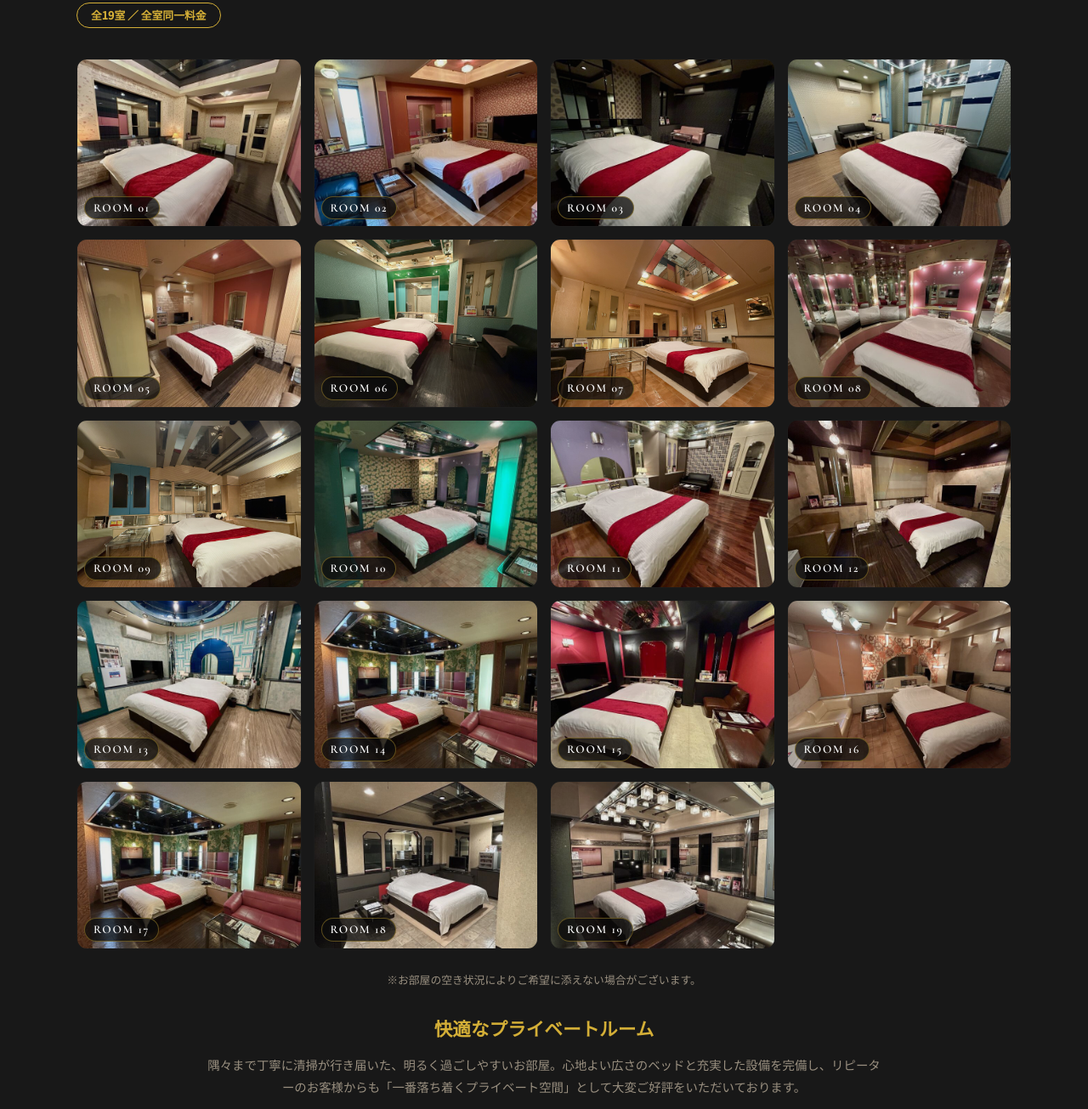
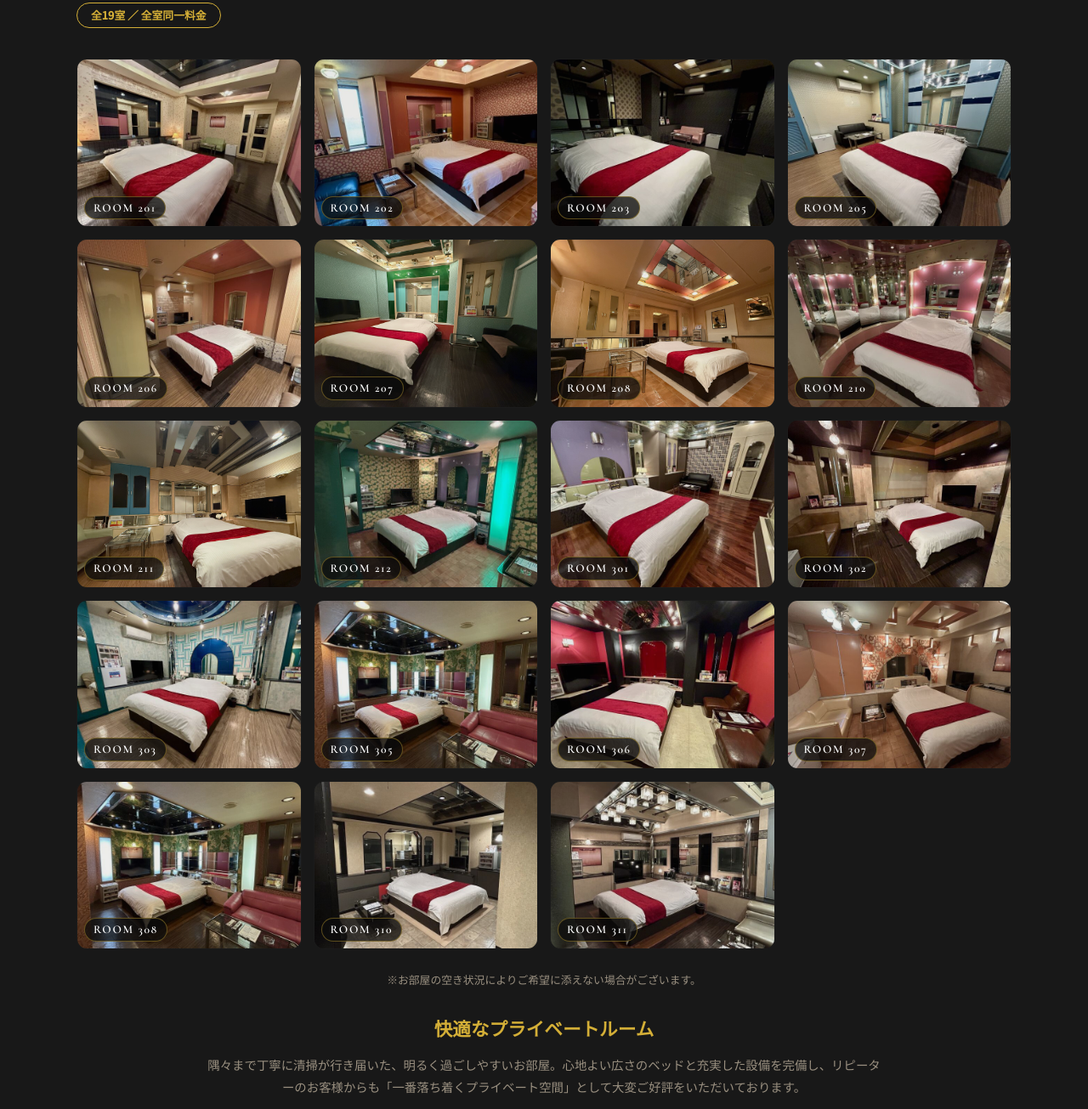
Before and after one commit to Saint-Stella/hotel-villa, a plain HTML site: page index.html in a window 1280 px wide. Shown: the part 5701-7006 px from the top of the page at 85% size. Drawn offline with nearby package versions, Linux system fonts and the light colour scheme.

Commit message:
index.html

```diff
--- a/index.html
+++ b/index.html
@@ -888,25 +888,25 @@
     <p class="room-lead">シンプルで落ち着いたお部屋から、赤と黒を基調とした大胆なお部屋、レトロでポップな雰囲気のお部屋まで、さまざまなタイプをご用意。<strong style="color:var(--accent);">全室同一料金</strong>だから、お好みのお部屋を気兼ねなくお選びいただけます。</p>
     <span class="room-count">全19室 ／ 全室同一料金</span>
     <div class="room-gallery">
-      <div class="room-tile"><div class="ph"><span>ROOM 201</span><span>PHOTO</span></div><img src="201.jpg" alt="ホテル ヴィラ 客室 01" loading="lazy" onerror="this.remove()"><span class="no">ROOM 01</span></div>
-      <div class="room-tile"><div class="ph"><span>ROOM 202</span><span>PHOTO</span></div><img src="202.jpg" alt="ホテル ヴィラ 客室 02" loading="lazy" onerror="this.remove()"><span class="no">ROOM 02</span></div>
-      <div class="room-tile"><div class="ph"><span>ROOM 203</span><span>PHOTO</span></div><img src="203.jpg" alt="ホテル ヴィラ 客室 03" loading="lazy" onerror="this.remove()"><span class="no">ROOM 03</span></div>
-      <div class="room-tile"><div class="ph"><span>ROOM 205</span><span>PHOTO</span></div><img src="205.jpg" alt="ホテル ヴィラ 客室 04" loading="lazy" onerror="this.remove()"><span class="no">ROOM 04</span></div>
-      <div class="room-tile"><div class="ph"><span>ROOM 206</span><span>PHOTO</span></div><img src="206.jpg" alt="ホテル ヴィラ 客室 05" loading="lazy" onerror="this.remove()"><span class="no">ROOM 05</span></div>
-      <div class="room-tile"><div class="ph"><span>ROOM 207</span><span>PHOTO</span></div><img src="207.jpg" alt="ホテル ヴィラ 客室 06" loading="lazy" onerror="this.remove()"><span class="no">ROOM 06</span></div>
-      <div class="room-tile"><div class="ph"><span>ROOM 208</span><span>PHOTO</span></div><img src="208.jpg" alt="ホテル ヴィラ 客室 07" loading="lazy" onerror="this.remove()"><span class="no">ROOM 07</span></div>
-      <div class="room-tile"><div class="ph"><span>ROOM 210</span><span>PHOTO</span></div><img src="210.jpg" alt="ホテル ヴィラ 客室 08" loading="lazy" onerror="this.remove()"><span class="no">ROOM 08</span></div>
-      <div class="room-tile"><div class="ph"><span>ROOM 211</span><span>PHOTO</span></div><img src="211.jpg" alt="ホテル ヴィラ 客室 09" loading="lazy" onerror="this.remove()"><span class="no">ROOM 09</span></div>
-      <div class="room-tile"><div class="ph"><span>ROOM 212</span><span>PHOTO</span></div><img src="212.jpg" alt="ホテル ヴィラ 客室 10" loading="lazy" onerror="this.remove()"><span class="no">ROOM 10</span></div>
-      <div class="room-tile"><div class="ph"><span>ROOM 301</span><span>PHOTO</span></div><img src="301.jpg" alt="ホテル ヴィラ 客室 11" loading="lazy" onerror="this.remove()"><span class="no">ROOM 11</span></div>
-      <div class="room-tile"><div class="ph"><span>ROOM 302</span><span>PHOTO</span></div><img src="302.jpg" alt="ホテル ヴィラ 客室 12" loading="lazy" onerror="this.remove()"><span class="no">ROOM 12</span></div>
-      <div class="room-tile"><div class="ph"><span>ROOM 303</span><span>PHOTO</span></div><img src="303.jpg" alt="ホテル ヴィラ 客室 13" loading="lazy" onerror="this.remove()"><span class="no">ROOM 13</span></div>
-      <div class="room-tile"><div class="ph"><span>ROOM 305</span><span>PHOTO</span></div><img src="305.jpg" alt="ホテル ヴィラ 客室 14" loading="lazy" onerror="this.remove()"><span class="no">ROOM 14</span></div>
-      <div class="room-tile"><div class="ph"><span>ROOM 306</span><span>PHOTO</span></div><img src="306.jpg" alt="ホテル ヴィラ 客室 15" loading="lazy" onerror="this.remove()"><span class="no">ROOM 15</span></div>
-      <div class="room-tile"><div class="ph"><span>ROOM 307</span><span>PHOTO</span></div><img src="307.jpg" alt="ホテル ヴィラ 客室 16" loading="lazy" onerror="this.remove()"><span class="no">ROOM 16</span></div>
-      <div class="room-tile"><div class="ph"><span>ROOM 308</span><span>PHOTO</span></div><img src="308.jpg" alt="ホテル ヴィラ 客室 17" loading="lazy" onerror="this.remove()"><span class="no">ROOM 17</span></div>
-      <div class="room-tile"><div class="ph"><span>ROOM 310</span><span>PHOTO</span></div><img src="310.jpg" alt="ホテル ヴィラ 客室 18" loading="lazy" onerror="this.remove()"><span class="no">ROOM 18</span></div>
-      <div class="room-tile"><div class="ph"><span>ROOM 311</span><span>PHOTO</span></div><img src="311.jpg" alt="ホテル ヴィラ 客室 19" loading="lazy" onerror="this.remove()"><span class="no">ROOM 19</span></div>
+      <div class="room-tile"><div class="ph"><span>ROOM 201</span><span>PHOTO</span></div><img src="201.jpg" alt="ホテル ヴィラ 客室 01" loading="lazy" onerror="this.remove()"><span class="no">ROOM 201</span></div>
+      <div class="room-tile"><div class="ph"><span>ROOM 202</span><span>PHOTO</span></div><img src="202.jpg" alt="ホテル ヴィラ 客室 02" loading="lazy" onerror="this.remove()"><span class="no">ROOM 202</span></div>
+      <div class="room-tile"><div class="ph"><span>ROOM 203</span><span>PHOTO</span></div><img src="203.jpg" alt="ホテル ヴィラ 客室 03" loading="lazy" onerror="this.remove()"><span class="no">ROOM 203</span></div>
+      <div class="room-tile"><div class="ph"><span>ROOM 205</span><span>PHOTO</span></div><img src="205.jpg" alt="ホテル ヴィラ 客室 04" loading="lazy" onerror="this.remove()"><span class="no">ROOM 205</span></div>
+      <div class="room-tile"><div class="ph"><span>ROOM 206</span><span>PHOTO</span></div><img src="206.jpg" alt="ホテル ヴィラ 客室 05" loading="lazy" onerror="this.remove()"><span class="no">ROOM 206</span></div>
+      <div class="room-tile"><div class="ph"><span>ROOM 207</span><span>PHOTO</span></div><img src="207.jpg" alt="ホテル ヴィラ 客室 06" loading="lazy" onerror="this.remove()"><span class="no">ROOM 207</span></div>
+      <div class="room-tile"><div class="ph"><span>ROOM 208</span><span>PHOTO</span></div><img src="208.jpg" alt="ホテル ヴィラ 客室 07" loading="lazy" onerror="this.remove()"><span class="no">ROOM 208</span></div>
+      <div class="room-tile"><div class="ph"><span>ROOM 210</span><span>PHOTO</span></div><img src="210.jpg" alt="ホテル ヴィラ 客室 08" loading="lazy" onerror="this.remove()"><span class="no">ROOM 210</span></div>
+      <div class="room-tile"><div class="ph"><span>ROOM 211</span><span>PHOTO</span></div><img src="211.jpg" alt="ホテル ヴィラ 客室 09" loading="lazy" onerror="this.remove()"><span class="no">ROOM 211</span></div>
+      <div class="room-tile"><div class="ph"><span>ROOM 212</span><span>PHOTO</span></div><img src="212.jpg" alt="ホテル ヴィラ 客室 10" loading="lazy" onerror="this.remove()"><span class="no">ROOM 212</span></div>
+      <div class="room-tile"><div class="ph"><span>ROOM 301</span><span>PHOTO</span></div><img src="301.jpg" alt="ホテル ヴィラ 客室 11" loading="lazy" onerror="this.remove()"><span class="no">ROOM 301</span></div>
+      <div class="room-tile"><div class="ph"><span>ROOM 302</span><span>PHOTO</span></div><img src="302.jpg" alt="ホテル ヴィラ 客室 12" loading="lazy" onerror="this.remove()"><span class="no">ROOM 302</span></div>
+      <div class="room-tile"><div class="ph"><span>ROOM 303</span><span>PHOTO</span></div><img src="303.jpg" alt="ホテル ヴィラ 客室 13" loading="lazy" onerror="this.remove()"><span class="no">ROOM 303</span></div>
+      <div class="room-tile"><div class="ph"><span>ROOM 305</span><span>PHOTO</span></div><img src="305.jpg" alt="ホテル ヴィラ 客室 14" loading="lazy" onerror="this.remove()"><span class="no">ROOM 305</span></div>
+      <div class="room-tile"><div class="ph"><span>ROOM 306</span><span>PHOTO</span></div><img src="306.jpg" alt="ホテル ヴィラ 客室 15" loading="lazy" onerror="this.remove()"><span class="no">ROOM 306</span></div>
+      <div class="room-tile"><div class="ph"><span>ROOM 307</span><span>PHOTO</span></div><img src="307.jpg" alt="ホテル ヴィラ 客室 16" loading="lazy" onerror="this.remove()"><span class="no">ROOM 307</span></div>
+      <div class="room-tile"><div class="ph"><span>ROOM 308</span><span>PHOTO</span></div><img src="308.jpg" alt="ホテル ヴィラ 客室 17" loading="lazy" onerror="this.remove()"><span class="no">ROOM 308</span></div>
+      <div class="room-tile"><div class="ph"><span>ROOM 310</span><span>PHOTO</span></div><img src="310.jpg" alt="ホテル ヴィラ 客室 18" loading="lazy" onerror="this.remove()"><span class="no">ROOM 310</span></div>
+      <div class="room-tile"><div class="ph"><span>ROOM 311</span><span>PHOTO</span></div><img src="311.jpg" alt="ホテル ヴィラ 客室 19" loading="lazy" onerror="this.remove()"><span class="no">ROOM 311</span></div>
     </div>
     <p class="room-note">※お部屋の空き状況によりご希望に添えない場合がございます。</p>
     <div class="room-info-box" style="margin-top:32px;">
```
